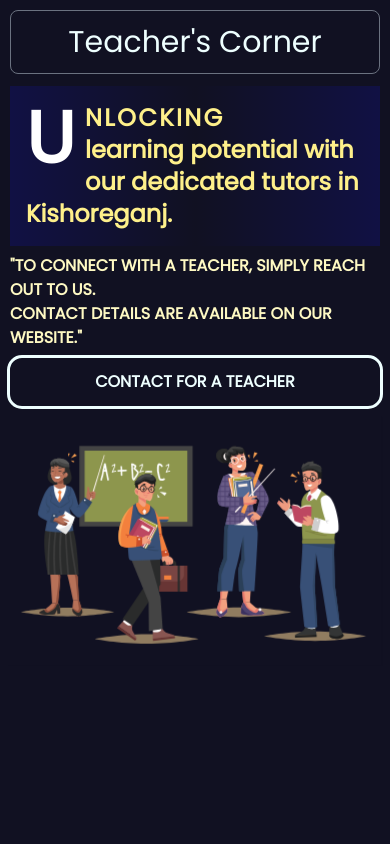
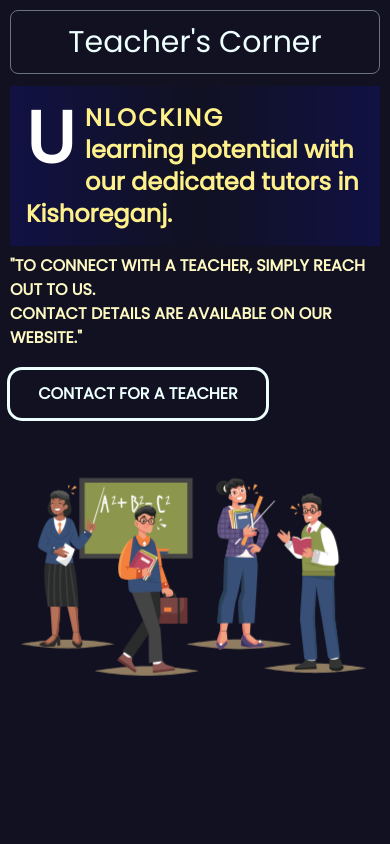
Before and after one commit to Shihab0/tcproject, a Next.js app: page / in a window 390 px wide. Shown: the top 844 px of the page. Built offline with nearby package versions, Linux system fonts and the light colour scheme.

Commit message:
correcton hero section margin padding for mobile

```diff
--- a/src/app/page.js
+++ b/src/app/page.js
@@ -7,7 +7,7 @@ import ContactPage from "./contact/page";
 const HomePage = () => {
   return (
     <div>
-      <div className="flex h-screen flex-col gap-3 items-center md:flex-row md:justify-between md:items-center">
+      <div className="flex h-screen flex-col gap-8 md:gap-3 items-center md:flex-row md:justify-between md:items-center">
         <div className="flex md:flex-1 flex-col justify-center  md:gap-5 item-center">
           <h1
             className="bg-gradient-to-r p-4 mt-3 from-[#114] via-[#112] to-[#114] text-2xl md:text-4xl font-bold text-yellow-200 first-line:uppercase first-line:tracking-widest
@@ -23,7 +23,7 @@ const HomePage = () => {
           </p>{" "}
           <button
             type="button"
-            className="bg-[#112] uppercase md:w-72 py-3 md:px-1 outline md:text-xl rounded-xl font-semibold hover:bg-slate-700"
+            className="bg-[#112] uppercase w-64  mt-3 md:w-72 py-3 md:px-1 outline md:text-xl rounded-xl font-semibold hover:bg-slate-700"
           >
             <Link href="/contact">Contact for a teacher</Link>
           </button>
```
